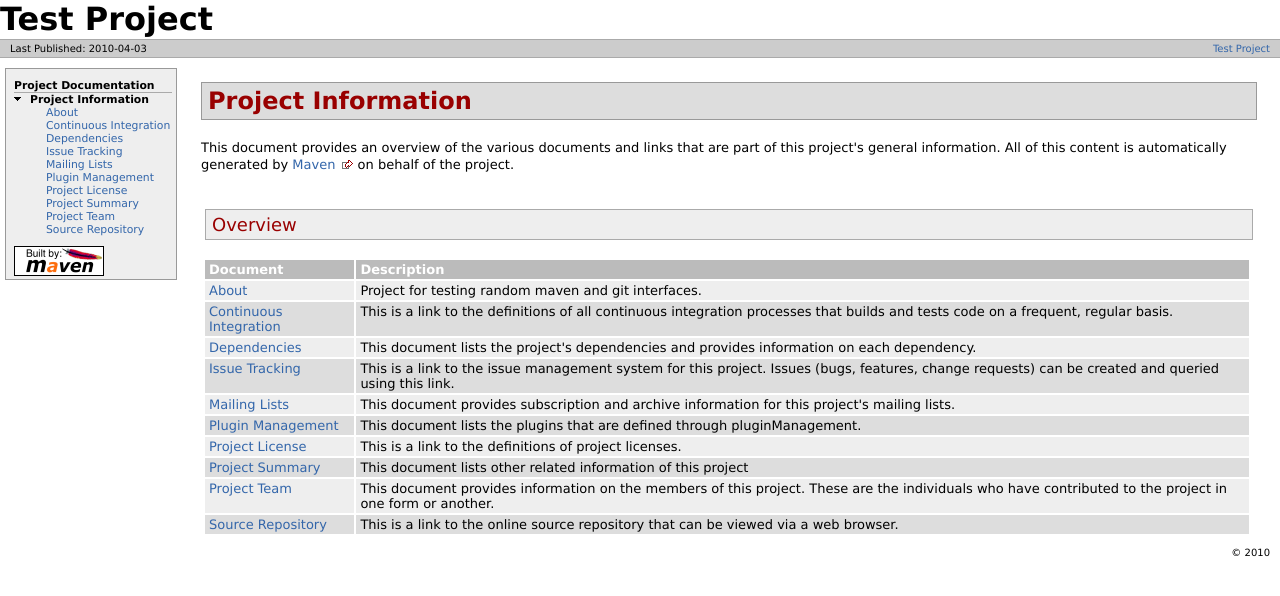
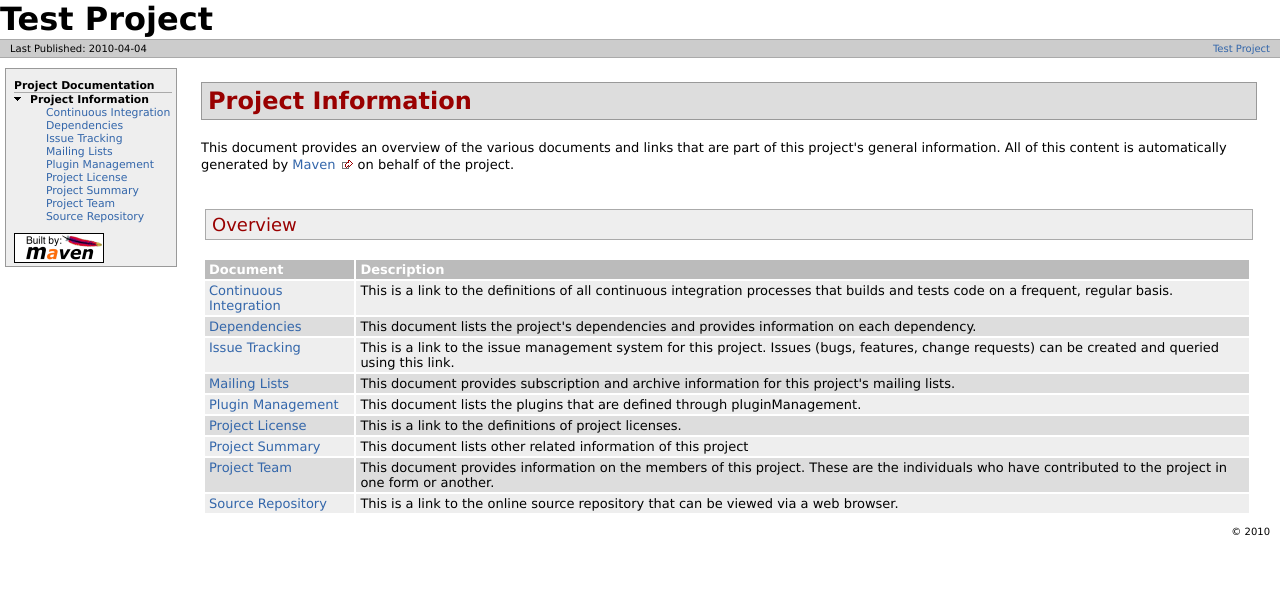
Before and after one commit to khuxtable/test-project, a plain HTML site: page project-info.html in a window 1280 px wide. Drawn offline with Linux system fonts and the light colour scheme.

Commit message:
Wagon: Deploying site to repository

```diff
--- a/project-info.html
+++ b/project-info.html
@@ -42,7 +42,7 @@
 
 
             <div class="xleft">
-        Last Published: 2010-04-03
+        Last Published: 2010-04-04
                       </div>
             <div class="xright">            <a href="${project.url}">Test Project</a>
 
@@ -91,15 +91,9 @@
 
 
 
-
-
             <li class="expanded">
               <strong>Project Information</strong>
                 <ul>
-
-    <li class="none">
-                    <a href="index.html">About</a>
-          </li>
 
     <li class="none">
                     <a href="integration.html">Continuous Integration</a>
@@ -160,34 +154,31 @@
 <table class="bodyTable"><tr class="a"><th>Document</th>
 <th>Description</th>
 </tr>
-<tr class="b"><td><a href="index.html">About</a></td>
-<td>Project for testing random maven and git interfaces.</td>
-</tr>
-<tr class="a"><td><a href="integration.html">Continuous Integration</a></td>
+<tr class="b"><td><a href="integration.html">Continuous Integration</a></td>
 <td>This is a link to the definitions of all continuous integration processes that builds and tests code on a frequent, regular basis.</td>
 </tr>
-<tr class="b"><td><a href="dependencies.html">Dependencies</a></td>
+<tr class="a"><td><a href="dependencies.html">Dependencies</a></td>
 <td>This document lists the project's dependencies and provides information on each dependency.</td>
 </tr>
-<tr class="a"><td><a href="issue-tracking.html">Issue Tracking</a></td>
+<tr class="b"><td><a href="issue-tracking.html">Issue Tracking</a></td>
 <td>This is a link to the issue management system for this project. Issues (bugs, features, change requests) can be created and queried using this link.</td>
 </tr>
-<tr class="b"><td><a href="mail-lists.html">Mailing Lists</a></td>
+<tr class="a"><td><a href="mail-lists.html">Mailing Lists</a></td>
 <td>This document provides subscription and archive information for this project's mailing lists.</td>
 </tr>
-<tr class="a"><td><a href="plugin-management.html">Plugin Management</a></td>
+<tr class="b"><td><a href="plugin-management.html">Plugin Management</a></td>
 <td>This document lists the plugins that are defined through pluginManagement.</td>
 </tr>
-<tr class="b"><td><a href="license.html">Project License</a></td>
+<tr class="a"><td><a href="license.html">Project License</a></td>
 <td>This is a link to the definitions of project licenses.</td>
 </tr>
-<tr class="a"><td><a href="project-summary.html">Project Summary</a></td>
+<tr class="b"><td><a href="project-summary.html">Project Summary</a></td>
 <td>This document lists other related information of this project</td>
 </tr>
-<tr class="b"><td><a href="team-list.html">Project Team</a></td>
+<tr class="a"><td><a href="team-list.html">Project Team</a></td>
 <td>This document provides information on the members of this project. These are the individuals who have contributed to the project in one form or another.</td>
 </tr>
-<tr class="a"><td><a href="source-repository.html">Source Repository</a></td>
+<tr class="b"><td><a href="source-repository.html">Source Repository</a></td>
 <td>This is a link to the online source repository that can be viewed via a web browser.</td>
 </tr>
 </table>
```
Also changed, not shown: dependencies.html (+1 -7 lines), index.html (+6 -51 lines), integration.html (+1 -7 lines), issue-tracking.html (+1 -7 lines), license.html (+1 -7 lines), mail-lists.html (+1 -7 lines), plugin-management.html (+1 -7 lines), project-summary.html (+1 -7 lines), source-repository.html (+1 -7 lines), team-list.html (+1 -7 lines).
